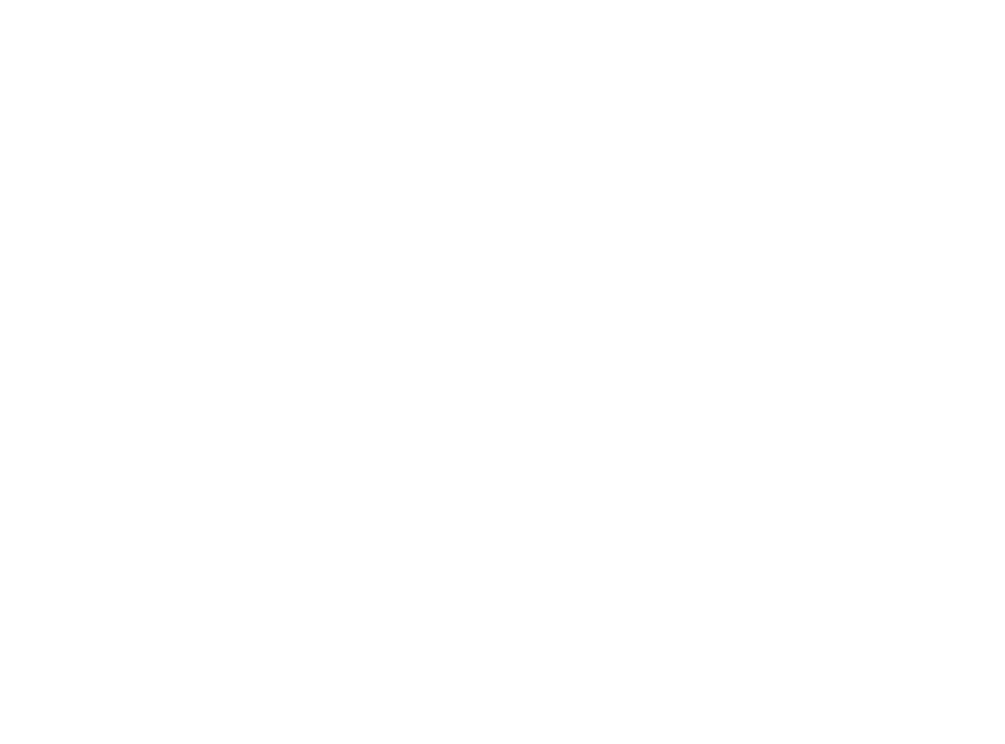
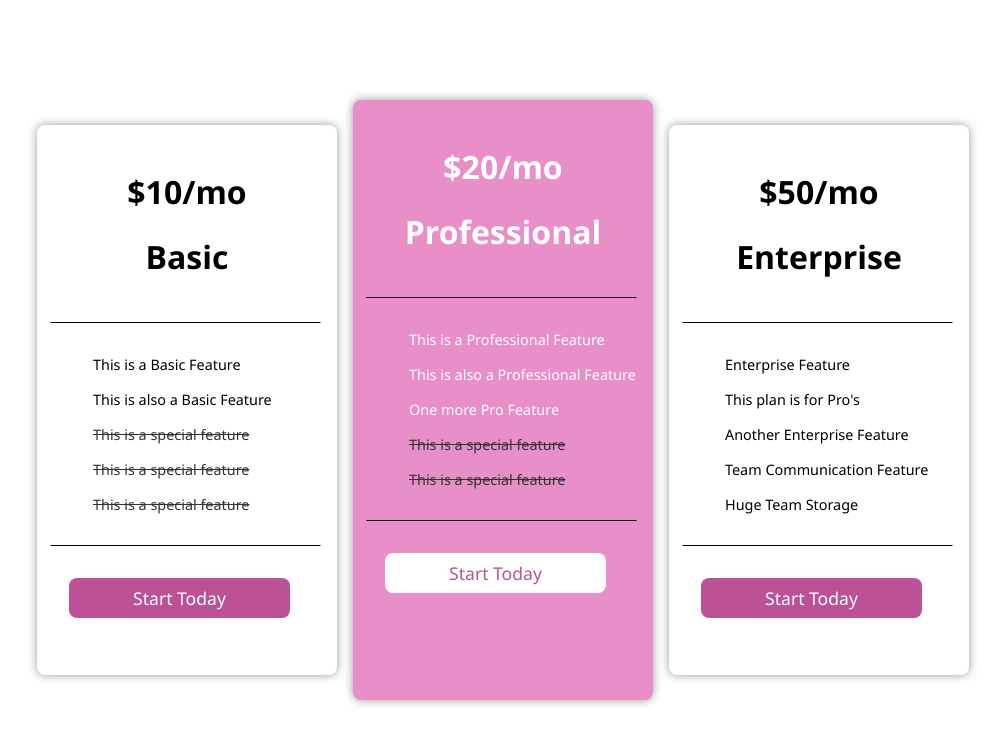
Before and after one commit to johan-toma/price-comparison-table, a plain HTML site: page index.html in a window 1280 px wide. Shown: the whole page, without its empty margins (129-1134 px from the left). Drawn offline with Linux system fonts and the light colour scheme.

Commit message:
add: design

```diff
--- a/index.html
+++ b/index.html
@@ -7,6 +7,57 @@
         <link rel="stylesheet" href="styles.css">
     </head>
     <body>
+        <div class="price-container">
+            <div class="card">
+                <div class="value-container">
+                    <h1 class="value">$10/mo</h1>
+                    <h1 class="sub-value">Basic</h1>
+                </div>
+                <div class="features">
+                    <ul>
+                        <li class="available">This is a Basic Feature</li>
+                        <li class="available">This is also a Basic Feature</li>
+                        <li class="unavailable">This is a special feature</li>
+                        <li class="unavailable">This is a special feature</li>
+                        <li class="unavailable">This is a special feature</li>
+                    </ul>
+                </div>
+                <button class="btn button-purple">Start Today</button>
+            </div>
 
+            <div class="card card-larger">
+                <div class="value-container">
+                    <h1 class="value">$20/mo</h1>
+                    <h1 class="sub-value">Professional</h1>
+                </div>
+                <div class="features">
+                    <ul>
+                        <li class="available">This is a Professional Feature</li>
+                        <li class="available">This is also a Professional Feature</li>
+                        <li class="available">One more Pro Feature</li>
+                        <li class="unavailable">This is a special feature</li>
+                        <li class="unavailable">This is a special feature</li>
+                    </ul>
+                </div>
+                <button class="btn button-white">Start Today</button>
+            </div>
+
+            <div class="card">
+                <div class="value-container">
+                    <h1 class="value">$50/mo</h1>
+                    <h1 class="sub-value">Enterprise</h1>
+                </div>
+                <div class="features">
+                    <ul>
+                        <li class="available">Enterprise Feature</li>
+                        <li class="available">This plan is for Pro's</li>
+                        <li class="available">Another Enterprise Feature</li>
+                        <li class="available">Team Communication Feature</li>
+                        <li class="available">Huge Team Storage</li>
+                    </ul>
+                </div>
+                <button class="btn button-purple">Start Today</button>
+            </div>
+        </div>
     </body>
 </html>
--- a/styles.css
+++ b/styles.css
@@ -0,0 +1,127 @@
+*::after, *::before, * {
+    font-family: 'Segoe UI', Tahoma, Geneva, Verdana, sans-serif;
+    box-sizing: border-box;
+}
+
+:root {
+    --primary: 188, 81, 152;
+    --secondary: 232, 142, 201;
+    --background-color: 255, 255, 255;
+}
+
+body {
+    margin: 0;
+}
+
+.price-container {
+    display: flex;
+    justify-content: center;
+    align-items: center;
+    min-height: 100vh;
+    width: 100vw;
+}
+
+.btn {
+    padding: 0.5rem 4rem;
+    outline: none;
+    border: none;
+    border-radius: 0.5rem;
+    font-size: 1.1rem;
+    margin: 2rem;
+    transition: all 300ms ease-in-out;
+}
+
+
+
+.button-white {
+    background-color: rgba(var(--background-color), 1);
+    color: rgba(var(--primary), 1);
+}
+
+.button-purple {
+    background-color: rgba(var(--primary), 1);
+    color: rgba(var(--background-color), 1);
+}
+
+.button-white:hover {
+    background-color: rgba(var(--primary), 0.6);
+    color: rgba(var(--background-color), 1);
+    box-shadow: 0 0 1px black;
+}
+
+.button-purple:hover {
+    background-color: rgba(var(--background-color), 0.6);
+    color: rgba(var(--primary), 1);
+    box-shadow: 0 0 1px black;
+}
+
+li {
+    list-style-type: none;
+}
+
+.card {
+    width: 300px;
+    height: 550px;
+    background-color: white;
+    margin-right: 1rem;
+    border-radius: 0.5rem;
+    box-shadow: 0 0 10px #999;
+}
+
+.card-larger {
+    height: 600px;
+    background-color: rgba(var(--secondary), 1);
+    color: white;
+}
+
+.value-container {
+    text-align: center;
+    width: 100%;
+    padding: 1.5rem;
+    position: relative;
+}
+
+.value-container::after {
+    position: absolute;
+    content: "";
+    bottom: 0;
+    left: 0;
+    right: 0;
+    height: 1px;
+    background-color: black;
+    width: 90%;
+    transform: translateX(5%);
+}
+
+.features {
+    display: flex;
+    position: relative;
+}
+
+.features::after {
+    position: absolute;
+    content: "";
+    bottom: 0;
+    left: 0;
+    right: 0;
+    height: 1px;
+    background-color: black;
+    width: 90%;
+    transform: translateX(5%);
+}
+
+ul li {
+    font-size: 0.9rem;
+    margin: 1rem;
+}
+
+.avaliable {
+    font-weight: 100;
+    opacity: 1;
+    color: black;
+}
+
+.unavailable {
+    color: #333;
+    text-decoration: line-through;
+}
```
